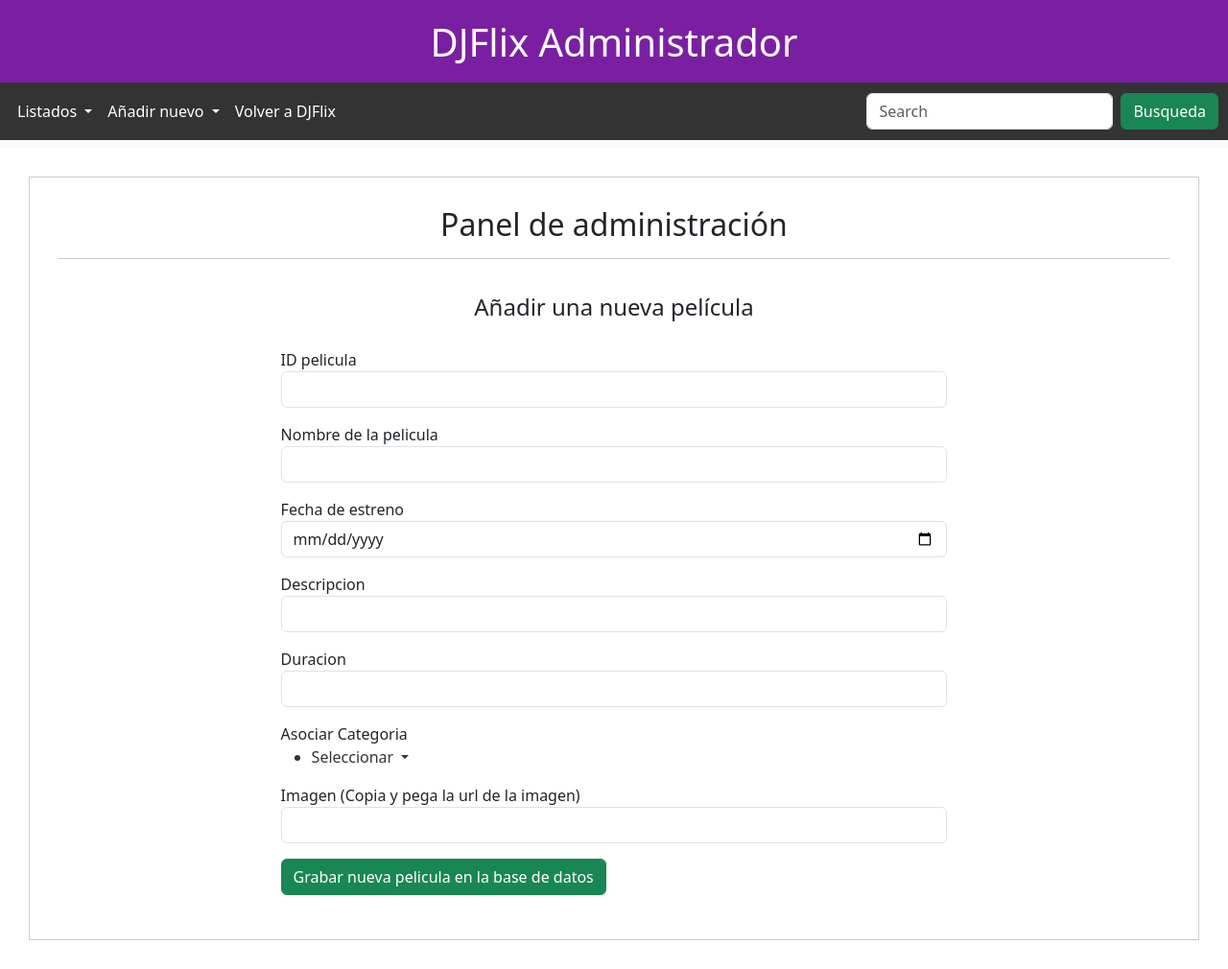
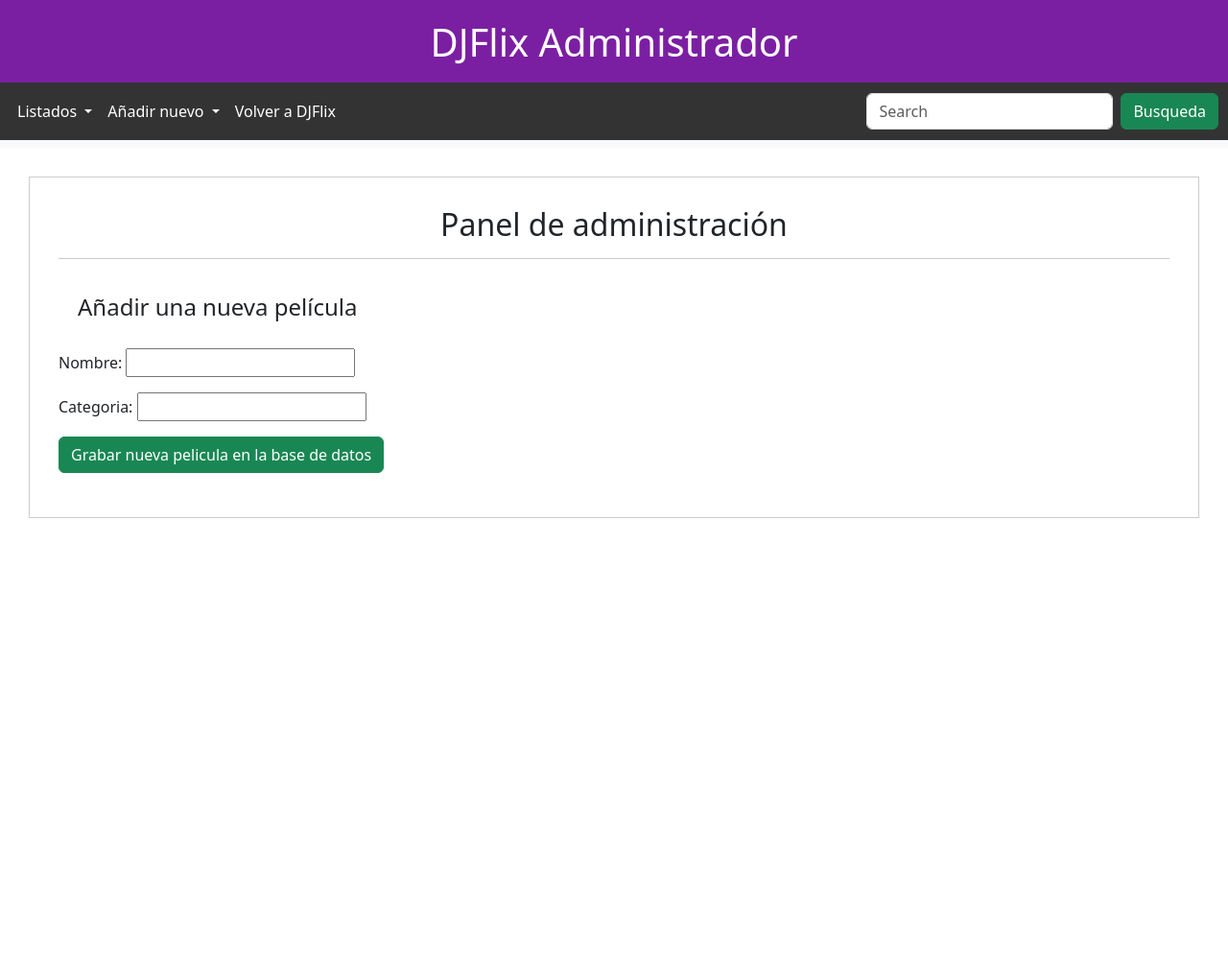
Before and after one commit to ceurrutia/DJFLIX, a Django app: page /create_pelicula/ in a window 1280 px wide. Shown: the whole page at 96% size. After the commit the page ends 540 px from the top, so only its background shows below. Run offline with Django 4.2, Linux system fonts and the light colour scheme.

Commit message:
creo view alta pelicula, form de alta pelicula sin validaciones

```diff
--- a/administracion/forms.py
+++ b/administracion/forms.py
@@ -1,46 +1,8 @@
 import re
 from django import forms
 from django.core.exceptions import ValidationError
-from administracion import forms
 
-class FormcreatePelicula(forms.Form):
-    CATEGORIA = (
-        ('', '-Seleccione-'),
-        (1, 'Drama'),
-        (2, 'Accion'),
-        (3, 'Aventura'),
-    )
-    nombre = forms.CharField(
-        label="Nombre de la pelicula",
-        max_length=100,
-        widget=forms.TextInput(attrs={'class': 'form-control', 'placeholder': 'Ingresa nombre de la pelicula'})
-        )
-    fecha_estreno = forms.DateField(
-        label="Fecha de estreno ",
-        widget=forms.TextInput(attrs={'class': 'form-control', 'placeholder': 'Ingresa la fecha de estreno'})
-        )
-    descripcion = forms.Textarea(
-        label="Descripcion",
-        max_lenght=500,
-        widget=forms.Textarea(attrs={'class': 'form-control', 'placeholder': 'Coloca descripcion hasta 500 caracteres'})
-        )
-    duracion = forms.DateTimeField(
-        label="Duracion",
-        required=True,
-        widget=forms.TextInput(attrs={'class': 'form-control', 'placeholder': 'Ingresa la duracion' })
-        )
-    categoria = forms.ChoiceField(
-        label='Selecciona categoria',
-        choices=CATEGORIA,
-        widget=forms.Select(attrs={'class': 'form-control'})
-    )
-    clasificacion = forms.CharField(
-        label="clasificacion",
-        required=False,
-        widget=forms.Textarea(attrs={'class': 'form-control', 'placeholder': 'Escriba clasificacion'})
-        )
-    portada = forms.textInput(
-        label = "portada",
-        required = True,
-        widget=forms.forms.URLField(attrs={'class': 'form-control', 'placeholder': 'Ingresa la duracion' })
-        )
+
+class FormAltaPelicula(forms.Form):
+    nombre = forms.CharField(max_length=100)
+    categoria = forms.CharField(max_length=100)
--- a/administracion/views.py
+++ b/administracion/views.py
@@ -3,6 +3,7 @@ from django.urls import reverse
 from django.shortcuts import render
 from datetime import datetime
 from django.template import Template
+from administracion.forms import FormAltaPelicula
 
 # Create your views here.
 def administracion(request):
@@ -14,4 +15,15 @@ def base_admin(request):
 
 
 def create_pelicula(request):
-    return render(request, "administracion/create_pelicula.html")
+    context = {}
+
+    if request.method == "POST":
+        alta_pelicula = FormAltaPelicula()
+
+    else:
+        alta_pelicula = FormAltaPelicula()
+
+
+    context['form_alta_pelicula'] = FormAltaPelicula
+
+    return render(request, 'administracion/create_pelicula.html', context)
--- a/templates/administracion/create_pelicula.html
+++ b/templates/administracion/create_pelicula.html
@@ -7,62 +7,17 @@
 
                 <hr>
 
-                <h4 class="text-center" style="padding:20px;"> Añadir una nueva película</h4>
-
-                <div class="form-editar">
-                    <div class="box" id="app">
-
-                        <form>
-
-                            <div class="mb-3">
-                                <label for="nombre">ID pelicula</label>
-                                <input type="text" class="form-control" name="id" id="id_pelicula" v-model="id">
-                            </div>
-
-                            <div class="mb-3">
-                                <label for="nombre">Nombre de la pelicula</label>
-                                <input type="text" class="form-control" name="nombre" id="nombre" v-model="nombre">
-                            </div>
-                            <div class="mb-3">
-                                <label for="fecha_estreno" > Fecha de estreno </label>
-                                <input type="date" class="form-control" name="fecha_estreno" id="fecha_estreno" v-model="fecha_estreno">
-                            </div>
-                            <div class="mb-3">
-                                <label for="Descripcion">Descripcion</label>
-                                <input type="textarea" class="form-control" name="stock" id="stock" v-model="stock">
-                            </div>
-                            <div class="mb-3">
-                                <label for="Descripcion">Duracion</label>
-                                <input type="text" class="form-control" name="duracion" id="duracion" v-model="duracion">
-                            </div>
-                            <div class="mb-3">
-                                <label for="Descripcion">Asociar Categoria</label>
-                                <ul>
-                                    <li class="nav-item dropdown" style="color:#333;">
-                                        <a class="nav-link dropdown-toggle"  href="#" role="button" data-bs-toggle="dropdown"
-                                            aria-expanded="false" style="color:#333;">
-                                           Seleccionar
-                                        </a>
-                                    <ul class="dropdown-menu" style="color:#333;">
-                                        <li><a class="dropdown-item" style="color:#333;" href="producto-create.html">Drama</a></li>
-                                        <li><a class="dropdown-item" style="color:#333;" href="producto-create.html">Comedia</a></li>
-                                        <li><a class="dropdown-item" style="color:#333;" href="producto-create.html">Documental</a></li>
-                                        <li><a class="dropdown-item" style="color:#333;" href="producto-create.html">Accion</a></li>
-                                        <li><a class="dropdown-item" style="color:#333;" href="producto-create.html">Aventura</a></li>
-                                        <li><a class="dropdown-item" style="color:#333;" href="producto-create.html">Anime</a></li>
-
-                                    </ul>
-                            </div>
-                            <div class="mb-3">
-                                <label for="imagen">Imagen (Copia y pega la url de la imagen)</label>
-                                <input type="text" class="form-control" name="imagen" id="imagen" v-model="imagen">
+                <h4 class="text-left" style="padding:20px;"> Añadir una nueva película</h4>
 
 
-                            </div>
 
-                            <button type="button" class="btn btn-success" v-on:click="grabar()">Grabar nueva pelicula en la base de datos</button>
-                        </form>
-                    </div>
+                <form method="POST">
+                    {% csrf_token %}
+                    {{ form_alta_pelicula.as_p }}
+                    <button type="button" class="btn btn-success" v-on:click="grabar()">Grabar nueva pelicula en la base de datos</button>
+                </form>
+
+                </div>
                 </div>
 
 {% endblock%}
--- a/templates/contacto.html
+++ b/templates/contacto.html
@@ -122,7 +122,7 @@
                 <br>
               <input type="submit" class="btn-get-started scrollto animate__animated animate__fadeInUp" value="Enviar">
 
-
+              </form>
           </div>
         </div>
       </div>
```
